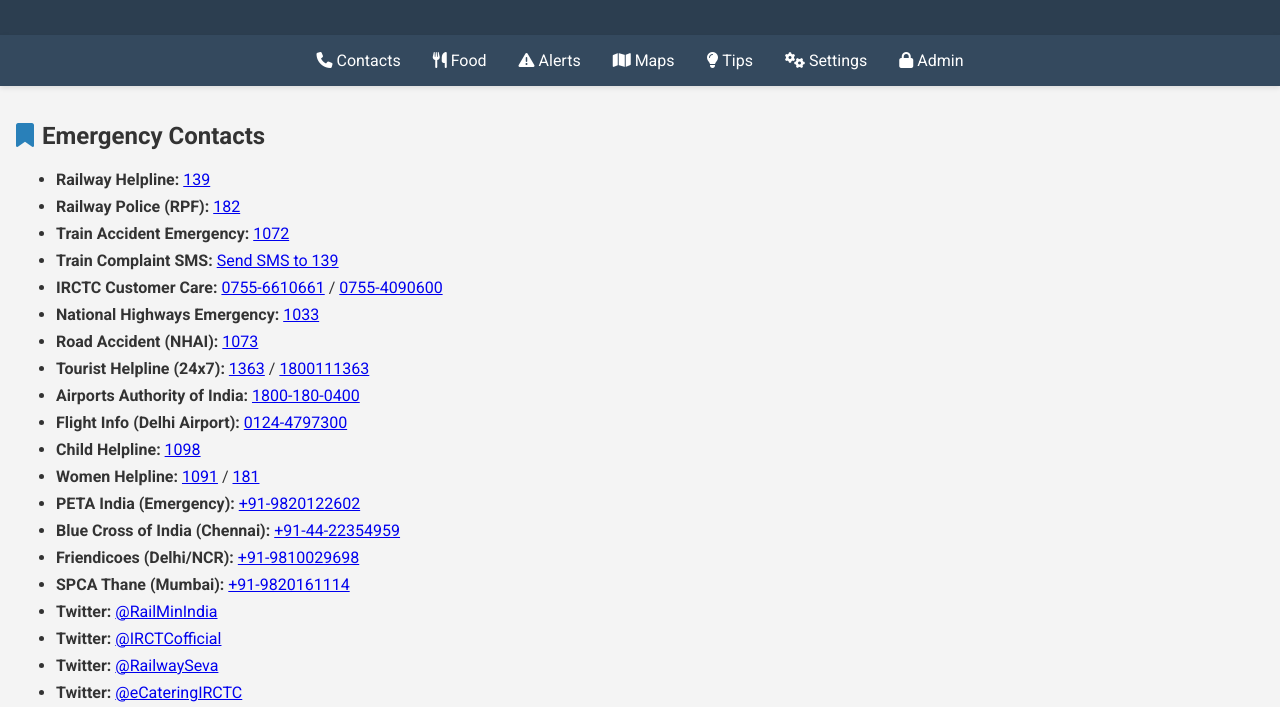
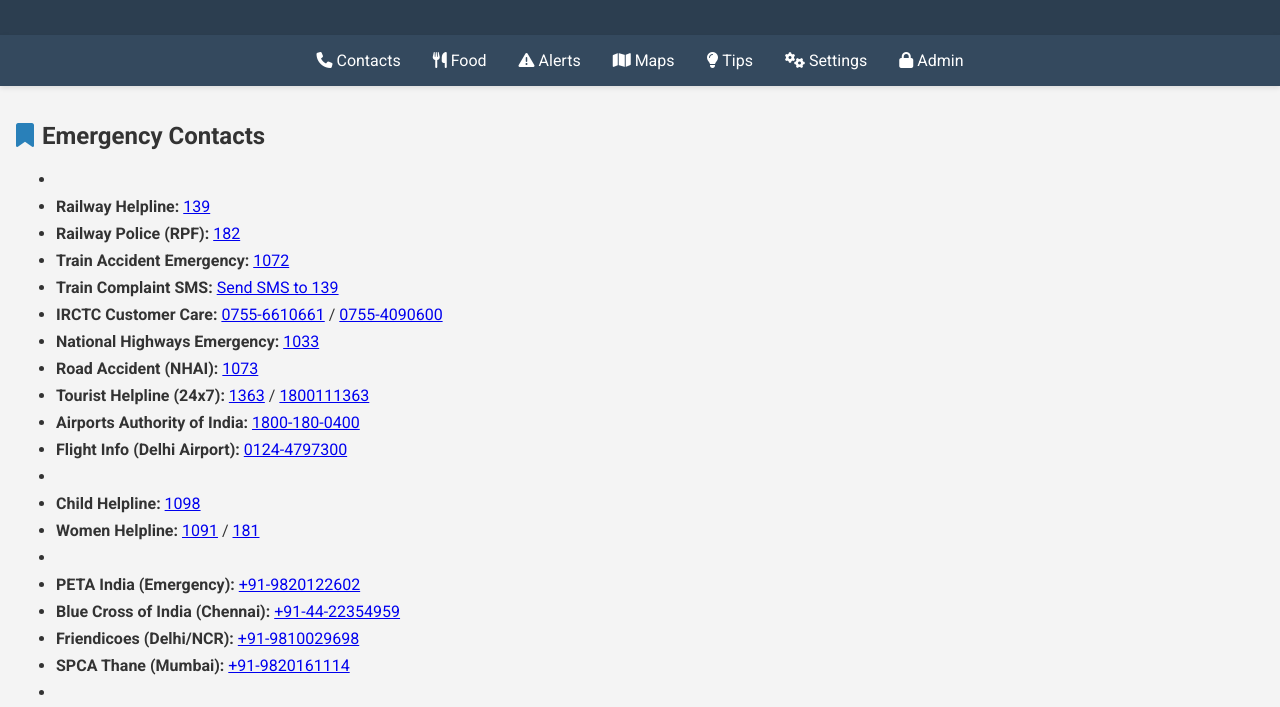
Before and after one commit to nimbogames/travel-kit-online, a plain HTML site: page index.html in a window 1280 px wide. Shown: the part 78-785 px from the top of the page. Drawn offline with Linux system fonts and the light colour scheme.

Commit message:
Update index.html

```diff
--- a/index.html
+++ b/index.html
@@ -124,7 +124,7 @@
     <div id="contacts" class="page active">
       <h2>Emergency Contacts</h2>
          <ul>
-      <!-- Travel & Railway -->
+      <li><!-- Travel & Railway --></li>
       <li><strong>Railway Helpline:</strong> <a href="tel:139">139</a></li>
       <li><strong>Railway Police (RPF):</strong> <a href="tel:182">182</a></li>
       <li><strong>Train Accident Emergency:</strong> <a href="tel:1072">1072</a></li>
@@ -136,17 +136,17 @@
       <li><strong>Airports Authority of India:</strong> <a href="tel:18001800400">1800-180-0400</a></li>
       <li><strong>Flight Info (Delhi Airport):</strong> <a href="tel:01244797300">0124-4797300</a></li>
 
-      <!-- Children & Women -->
+      <li><!-- Children & Women --></li>
       <li><strong>Child Helpline:</strong> <a href="tel:1098">1098</a></li>
       <li><strong>Women Helpline:</strong> <a href="tel:1091">1091</a> / <a href="tel:181">181</a></li>
 
-      <!-- Animal Rescue -->
+      <li><!-- Animal Rescue --></li>
       <li><strong>PETA India (Emergency):</strong> <a href="tel:9820122602">+91-9820122602</a></li>
       <li><strong>Blue Cross of India (Chennai):</strong> <a href="tel:04422354959">+91-44-22354959</a></li>
       <li><strong>Friendicoes (Delhi/NCR):</strong> <a href="tel:9810029698">+91-9810029698</a></li>
       <li><strong>SPCA Thane (Mumbai):</strong> <a href="tel:9820161114">+91-9820161114</a></li>
 
-      <!-- Twitter / X Handles -->
+      <li><!-- Twitter / X Handles --></li>
       <li><strong>Twitter:</strong> <a href="https://x.com/RailMinIndia" target="_blank">@RailMinIndia</a></li>
       <li><strong>Twitter:</strong> <a href="https://x.com/IRCTCofficial" target="_blank">@IRCTCofficial</a></li>
       <li><strong>Twitter:</strong> <a href="https://x.com/RailwaySeva" target="_blank">@RailwaySeva</a></li>
```
